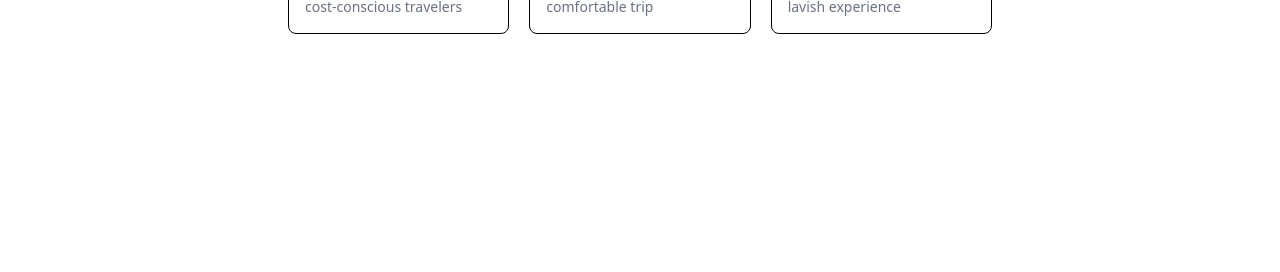
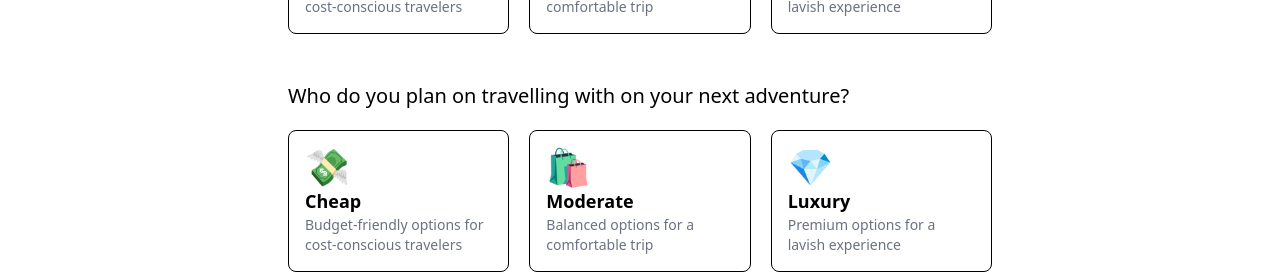
Before and after one commit to Shrilesh-Dhobale/AI-Trip-Planner, a React (Vite) app: page /create-trip in a window 1280 px wide. Shown: the part 676-948 px from the top of the page. Before the commit the page ends 800 px from the top, so only its background shows below. Built offline with nearby package versions, Linux system fonts and the light colour scheme; no server answers.

Commit message:
Question added for members

```diff
--- a/src/create-trip/index.jsx
+++ b/src/create-trip/index.jsx
@@ -40,6 +40,19 @@
           ))}
           </div>
         </div>
+
+        <div>
+          <h2 className='text-xl my-3 font-medium'>Who do you plan on travelling with on your next adventure?</h2>
+          <div className='grid grid-cols-3 gap-5 mt-5'>
+            {SelectBudgetOptions.map((item,index)=>(
+              <div key={index} className='p-4 border rounded-lg hover:shadow cursor-pointer '>
+                <h2 className='text-4xl'>{item.icon}</h2>
+                <h2 className='font-bold text-lg'>{item.title}</h2>
+                <p className='text-sm text-gray-500'>{item.desc}</p>
+              </div>
+          ))}
+          </div>
+        </div>
       </div>
 
     </div>
```
